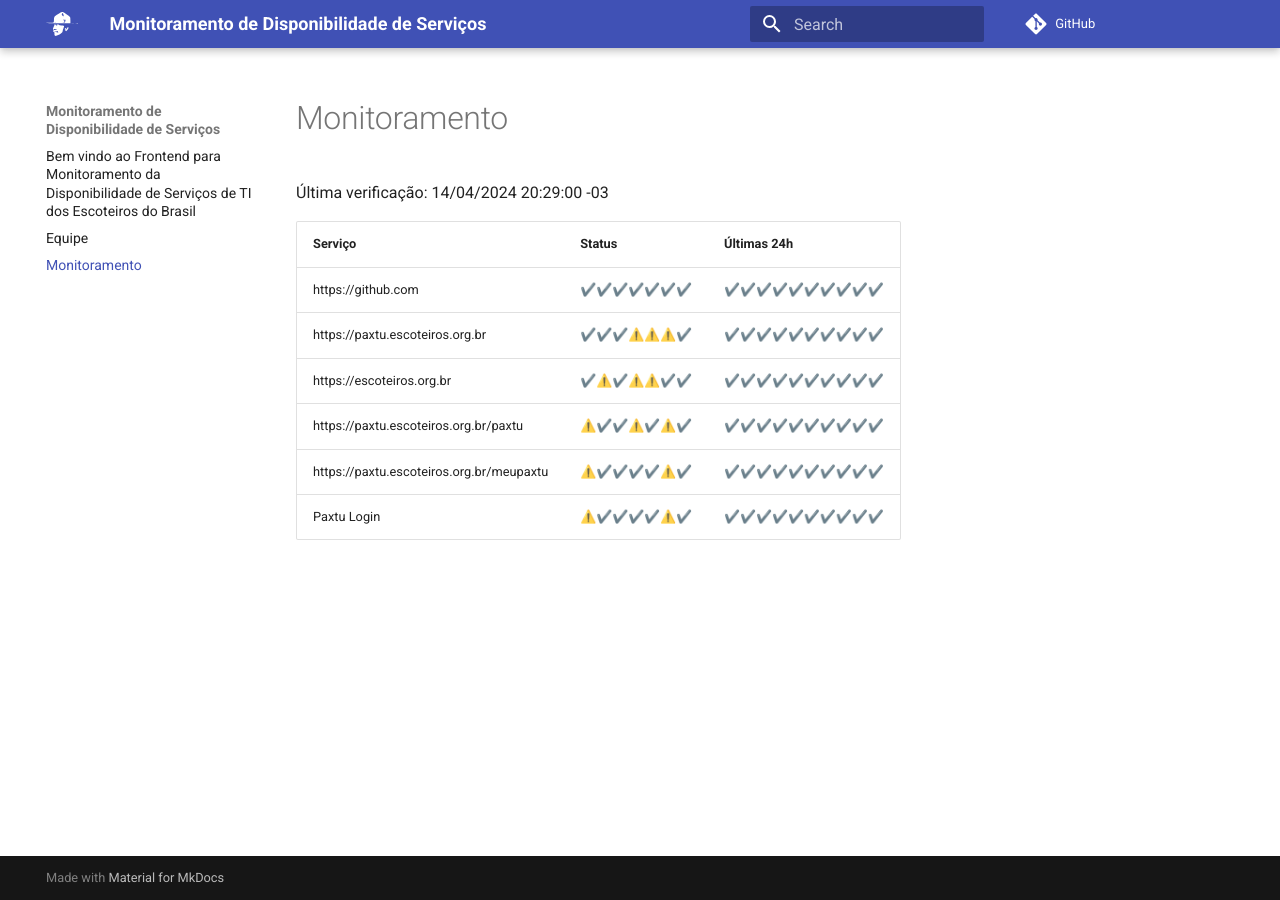
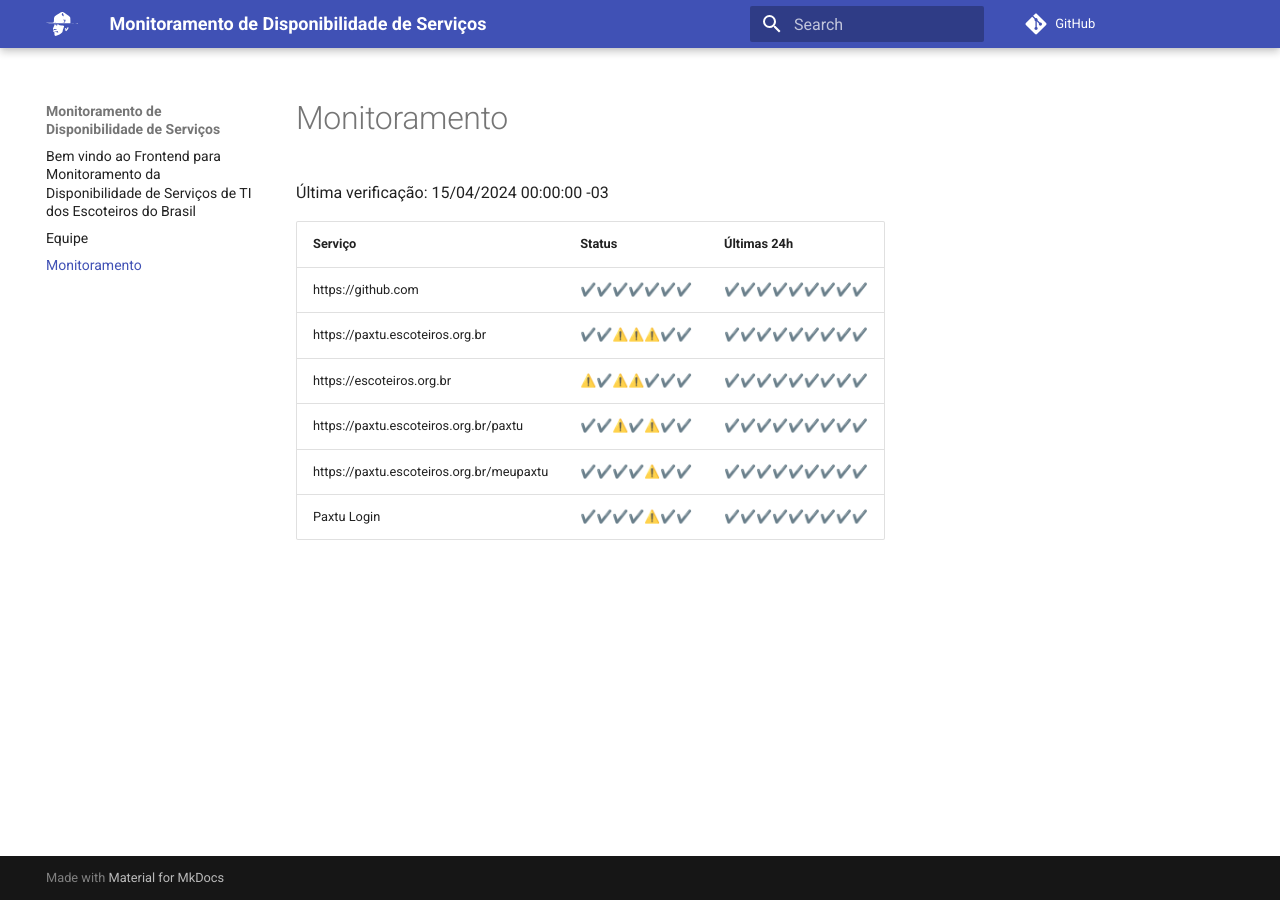
Before and after one commit to Escoteiros/docs, an MkDocs documentation site: the page built from docs/uptime.md, in a window 1280 px wide. Built offline with MkDocs 1.6.1 and Material for MkDocs 9.7.7, drawn with Linux system fonts in a browser that asks for light colours; comment, search, counter and statistics services are not loaded.

Commit message:
[UPTIME] updating data

```diff
--- a/docs/uptime.md
+++ b/docs/uptime.md
@@ -1,12 +1,12 @@
 # Monitoramento
 
-Última verificação: 14/04/2024 20:29:00 -03
+Última verificação: 15/04/2024 00:00:00 -03
 
 |Serviço|Status|Últimas 24h|
 |---|---|---|
-|https://github.com|<span title="2024-04-07: OK=24">✔️</span><span title="2024-04-08: OK=24">✔️</span><span title="2024-04-09: OK=24">✔️</span><span title="2024-04-10: OK=24">✔️</span><span title="2024-04-11: OK=24">✔️</span><span title="2024-04-12: OK=24">✔️</span><span title="2024-04-13: OK=24">✔️</span>|<span title="13/04/2024 21:35:00 -03 : 200">✔️</span><span title="13/04/2024 23:28:00 -03 : 200">✔️</span><span title="14/04/2024 00:47:00 -03 : 200">✔️</span><span title="14/04/2024 01:31:00 -03 : 200">✔️</span><span title="14/04/2024 02:53:00 -03 : 200">✔️</span><span title="14/04/2024 04:48:00 -03 : 200">✔️</span><span title="14/04/2024 07:32:00 -03 : 200">✔️</span><span title="14/04/2024 11:25:00 -03 : 200">✔️</span><span title="14/04/2024 18:09:00 -03 : 200">✔️</span><span title="14/04/2024 20:29:00 -03 : 200">✔️</span>|
-|https://paxtu.escoteiros.org.br|<span title="2024-04-07: OK=24">✔️</span><span title="2024-04-08: OK=24">✔️</span><span title="2024-04-09: OK=24">✔️</span><span title="2024-04-10: OK=23, Falhas=1">⚠️</span><span title="2024-04-11: OK=23, Falhas=1">⚠️</span><span title="2024-04-12: OK=23, Falhas=1">⚠️</span><span title="2024-04-13: OK=24">✔️</span>|<span title="13/04/2024 21:35:00 -03 : 200">✔️</span><span title="13/04/2024 23:28:00 -03 : 200">✔️</span><span title="14/04/2024 00:47:00 -03 : 200">✔️</span><span title="14/04/2024 01:31:00 -03 : 200">✔️</span><span title="14/04/2024 02:53:00 -03 : 200">✔️</span><span title="14/04/2024 04:48:00 -03 : 200">✔️</span><span title="14/04/2024 07:32:00 -03 : 200">✔️</span><span title="14/04/2024 11:25:00 -03 : 200">✔️</span><span title="14/04/2024 18:09:00 -03 : 200">✔️</span><span title="14/04/2024 20:29:00 -03 : 200">✔️</span>|
-|https://escoteiros.org.br|<span title="2024-04-07: OK=24">✔️</span><span title="2024-04-08: OK=23, Falhas=1">⚠️</span><span title="2024-04-09: OK=24">✔️</span><span title="2024-04-10: OK=23, Falhas=1">⚠️</span><span title="2024-04-11: OK=23, Falhas=1">⚠️</span><span title="2024-04-12: OK=24">✔️</span><span title="2024-04-13: OK=24">✔️</span>|<span title="13/04/2024 21:35:00 -03 : 200">✔️</span><span title="13/04/2024 23:28:00 -03 : 200">✔️</span><span title="14/04/2024 00:47:00 -03 : 200">✔️</span><span title="14/04/2024 01:31:00 -03 : 200">✔️</span><span title="14/04/2024 02:53:00 -03 : 200">✔️</span><span title="14/04/2024 04:48:00 -03 : 200">✔️</span><span title="14/04/2024 07:32:00 -03 : 200">✔️</span><span title="14/04/2024 11:25:00 -03 : 200">✔️</span><span title="14/04/2024 18:09:00 -03 : 200">✔️</span><span title="14/04/2024 20:29:00 -03 : 200">✔️</span>|
-|https://paxtu.escoteiros.org.br/paxtu|<span title="2024-04-07: OK=23, Falhas=1">⚠️</span><span title="2024-04-08: OK=24">✔️</span><span title="2024-04-09: OK=24">✔️</span><span title="2024-04-10: OK=23, Falhas=1">⚠️</span><span title="2024-04-11: OK=24">✔️</span><span title="2024-04-12: OK=23, Falhas=1">⚠️</span><span title="2024-04-13: OK=24">✔️</span>|<span title="13/04/2024 21:35:00 -03 : 200">✔️</span><span title="13/04/2024 23:28:00 -03 : 200">✔️</span><span title="14/04/2024 00:48:00 -03 : 200">✔️</span><span title="14/04/2024 01:31:00 -03 : 200">✔️</span><span title="14/04/2024 02:53:00 -03 : 200">✔️</span><span title="14/04/2024 04:48:00 -03 : 200">✔️</span><span title="14/04/2024 07:32:00 -03 : 200">✔️</span><span title="14/04/2024 11:25:00 -03 : 200">✔️</span><span title="14/04/2024 18:09:00 -03 : 200">✔️</span><span title="14/04/2024 20:29:00 -03 : 200">✔️</span>|
-|https://paxtu.escoteiros.org.br/meupaxtu|<span title="2024-04-07: OK=23, Falhas=1">⚠️</span><span title="2024-04-08: OK=24">✔️</span><span title="2024-04-09: OK=24">✔️</span><span title="2024-04-10: OK=24">✔️</span><span title="2024-04-11: OK=24">✔️</span><span title="2024-04-12: OK=23, Falhas=1">⚠️</span><span title="2024-04-13: OK=24">✔️</span>|<span title="13/04/2024 21:35:00 -03 : 200">✔️</span><span title="13/04/2024 23:28:00 -03 : 200">✔️</span><span title="14/04/2024 00:48:00 -03 : 200">✔️</span><span title="14/04/2024 01:31:00 -03 : 200">✔️</span><span title="14/04/2024 02:53:00 -03 : 200">✔️</span><span title="14/04/2024 04:48:00 -03 : 200">✔️</span><span title="14/04/2024 07:32:00 -03 : 200">✔️</span><span title="14/04/2024 11:25:00 -03 : 200">✔️</span><span title="14/04/2024 18:09:00 -03 : 200">✔️</span><span title="14/04/2024 20:29:00 -03 : 200">✔️</span>|
-|Paxtu Login|<span title="2024-04-07: OK=23, Falhas=1">⚠️</span><span title="2024-04-08: OK=24">✔️</span><span title="2024-04-09: OK=24">✔️</span><span title="2024-04-10: OK=24">✔️</span><span title="2024-04-11: OK=24">✔️</span><span title="2024-04-12: OK=23, Falhas=1">⚠️</span><span title="2024-04-13: OK=24">✔️</span>|<span title="13/04/2024 21:35:00 -03 : 200">✔️</span><span title="13/04/2024 23:28:00 -03 : 200">✔️</span><span title="14/04/2024 00:48:00 -03 : 200">✔️</span><span title="14/04/2024 01:31:00 -03 : 200">✔️</span><span title="14/04/2024 02:53:00 -03 : 200">✔️</span><span title="14/04/2024 04:48:00 -03 : 200">✔️</span><span title="14/04/2024 07:32:00 -03 : 200">✔️</span><span title="14/04/2024 11:25:00 -03 : 200">✔️</span><span title="14/04/2024 18:09:00 -03 : 200">✔️</span><span title="14/04/2024 20:29:00 -03 : 200">✔️</span>|
+|https://github.com|<span title="2024-04-08: OK=24">✔️</span><span title="2024-04-09: OK=24">✔️</span><span title="2024-04-10: OK=24">✔️</span><span title="2024-04-11: OK=24">✔️</span><span title="2024-04-12: OK=24">✔️</span><span title="2024-04-13: OK=24">✔️</span><span title="2024-04-14: OK=2">✔️</span>|<span title="14/04/2024 00:47:00 -03 : 200">✔️</span><span title="14/04/2024 01:31:00 -03 : 200">✔️</span><span title="14/04/2024 02:53:00 -03 : 200">✔️</span><span title="14/04/2024 04:48:00 -03 : 200">✔️</span><span title="14/04/2024 07:32:00 -03 : 200">✔️</span><span title="14/04/2024 11:25:00 -03 : 200">✔️</span><span title="14/04/2024 18:09:00 -03 : 200">✔️</span><span title="14/04/2024 20:29:00 -03 : 200">✔️</span><span title="15/04/2024 00:00:00 -03 : 200">✔️</span>|
+|https://paxtu.escoteiros.org.br|<span title="2024-04-08: OK=24">✔️</span><span title="2024-04-09: OK=24">✔️</span><span title="2024-04-10: OK=23, Falhas=1">⚠️</span><span title="2024-04-11: OK=23, Falhas=1">⚠️</span><span title="2024-04-12: OK=23, Falhas=1">⚠️</span><span title="2024-04-13: OK=24">✔️</span><span title="2024-04-14: OK=2">✔️</span>|<span title="14/04/2024 00:47:00 -03 : 200">✔️</span><span title="14/04/2024 01:31:00 -03 : 200">✔️</span><span title="14/04/2024 02:53:00 -03 : 200">✔️</span><span title="14/04/2024 04:48:00 -03 : 200">✔️</span><span title="14/04/2024 07:32:00 -03 : 200">✔️</span><span title="14/04/2024 11:25:00 -03 : 200">✔️</span><span title="14/04/2024 18:09:00 -03 : 200">✔️</span><span title="14/04/2024 20:29:00 -03 : 200">✔️</span><span title="15/04/2024 00:00:00 -03 : 200">✔️</span>|
+|https://escoteiros.org.br|<span title="2024-04-08: OK=23, Falhas=1">⚠️</span><span title="2024-04-09: OK=24">✔️</span><span title="2024-04-10: OK=23, Falhas=1">⚠️</span><span title="2024-04-11: OK=23, Falhas=1">⚠️</span><span title="2024-04-12: OK=24">✔️</span><span title="2024-04-13: OK=24">✔️</span><span title="2024-04-14: OK=2">✔️</span>|<span title="14/04/2024 00:47:00 -03 : 200">✔️</span><span title="14/04/2024 01:31:00 -03 : 200">✔️</span><span title="14/04/2024 02:53:00 -03 : 200">✔️</span><span title="14/04/2024 04:48:00 -03 : 200">✔️</span><span title="14/04/2024 07:32:00 -03 : 200">✔️</span><span title="14/04/2024 11:25:00 -03 : 200">✔️</span><span title="14/04/2024 18:09:00 -03 : 200">✔️</span><span title="14/04/2024 20:29:00 -03 : 200">✔️</span><span title="15/04/2024 00:00:00 -03 : 200">✔️</span>|
+|https://paxtu.escoteiros.org.br/paxtu|<span title="2024-04-08: OK=24">✔️</span><span title="2024-04-09: OK=24">✔️</span><span title="2024-04-10: OK=23, Falhas=1">⚠️</span><span title="2024-04-11: OK=24">✔️</span><span title="2024-04-12: OK=23, Falhas=1">⚠️</span><span title="2024-04-13: OK=24">✔️</span><span title="2024-04-14: OK=2">✔️</span>|<span title="14/04/2024 00:48:00 -03 : 200">✔️</span><span title="14/04/2024 01:31:00 -03 : 200">✔️</span><span title="14/04/2024 02:53:00 -03 : 200">✔️</span><span title="14/04/2024 04:48:00 -03 : 200">✔️</span><span title="14/04/2024 07:32:00 -03 : 200">✔️</span><span title="14/04/2024 11:25:00 -03 : 200">✔️</span><span title="14/04/2024 18:09:00 -03 : 200">✔️</span><span title="14/04/2024 20:29:00 -03 : 200">✔️</span><span title="15/04/2024 00:00:00 -03 : 200">✔️</span>|
+|https://paxtu.escoteiros.org.br/meupaxtu|<span title="2024-04-08: OK=24">✔️</span><span title="2024-04-09: OK=24">✔️</span><span title="2024-04-10: OK=24">✔️</span><span title="2024-04-11: OK=24">✔️</span><span title="2024-04-12: OK=23, Falhas=1">⚠️</span><span title="2024-04-13: OK=24">✔️</span><span title="2024-04-14: OK=2">✔️</span>|<span title="14/04/2024 00:48:00 -03 : 200">✔️</span><span title="14/04/2024 01:31:00 -03 : 200">✔️</span><span title="14/04/2024 02:53:00 -03 : 200">✔️</span><span title="14/04/2024 04:48:00 -03 : 200">✔️</span><span title="14/04/2024 07:32:00 -03 : 200">✔️</span><span title="14/04/2024 11:25:00 -03 : 200">✔️</span><span title="14/04/2024 18:09:00 -03 : 200">✔️</span><span title="14/04/2024 20:29:00 -03 : 200">✔️</span><span title="15/04/2024 00:00:00 -03 : 200">✔️</span>|
+|Paxtu Login|<span title="2024-04-08: OK=24">✔️</span><span title="2024-04-09: OK=24">✔️</span><span title="2024-04-10: OK=24">✔️</span><span title="2024-04-11: OK=24">✔️</span><span title="2024-04-12: OK=23, Falhas=1">⚠️</span><span title="2024-04-13: OK=24">✔️</span><span title="2024-04-14: OK=2">✔️</span>|<span title="14/04/2024 00:48:00 -03 : 200">✔️</span><span title="14/04/2024 01:31:00 -03 : 200">✔️</span><span title="14/04/2024 02:53:00 -03 : 200">✔️</span><span title="14/04/2024 04:48:00 -03 : 200">✔️</span><span title="14/04/2024 07:32:00 -03 : 200">✔️</span><span title="14/04/2024 11:25:00 -03 : 200">✔️</span><span title="14/04/2024 18:09:00 -03 : 200">✔️</span><span title="14/04/2024 20:29:00 -03 : 200">✔️</span><span title="15/04/2024 00:00:00 -03 : 200">✔️</span>|
```
Also changed, not shown: 1 other file.
